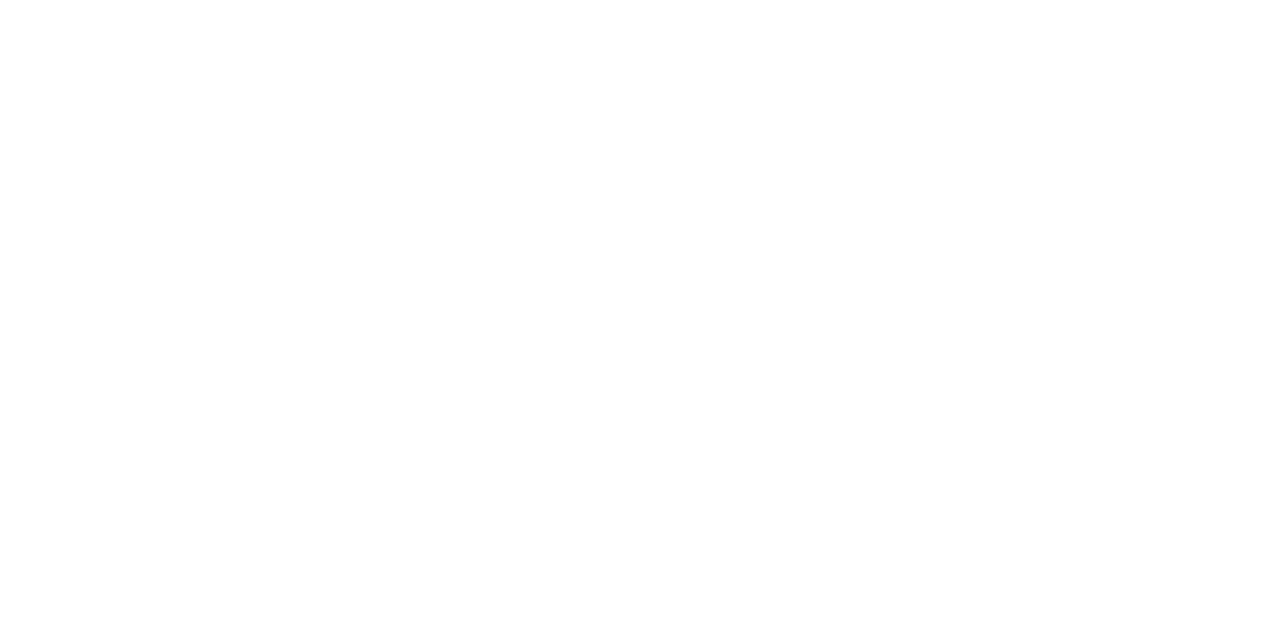
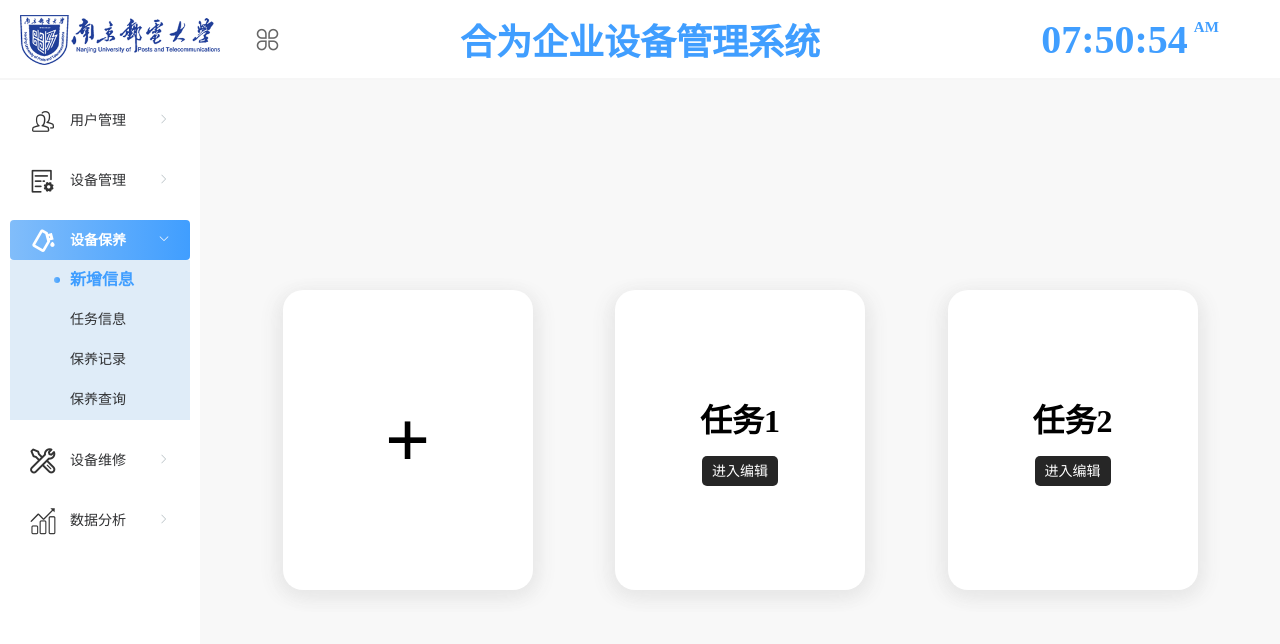
Before and after one commit to NJR10byh/HeWei-NanJing, a Vue app: page /#/addTask in a window 1280 px wide. Shown: the top 644 px of the page. Built offline with nearby package versions, Linux system fonts and the light colour scheme.

Commit message:
Add files via upload

```diff
--- /dev/null
+++ b/src/DeviceMaintenance/AddTask.vue
@@ -0,0 +1,122 @@
+<template>
+  <div class="container">
+    <div class="add">
+      <div class="content">
+        <h2 style="font-size:5em">+</h2>
+      </div>
+    </div>
+    <div class="card" v-for="(item,index) in taskData" :key="index">
+      <div class="content">
+        <h2>{{item.taskName}}</h2>
+        <el-button class="Btn" @click="showInfo(index)">进入编辑</el-button>
+      </div>
+    </div>
+  </div>
+</template>
+
+<script>
+export default {
+  name: "AddTask",
+  data(){
+    return{
+      taskData:[
+        {
+          taskName:"任务1"
+        },
+        {
+          taskName:"任务2"
+        }
+      ],
+    };
+  },
+  methods:{
+    showInfo(index){
+      console.log(index);
+      this.$router.push({
+        path: "/addTaskInside",
+        query: index,
+      });
+    }
+  }
+}
+</script>
+
+<style lang="scss">
+.container{
+  display: flex;
+  justify-content: space-evenly;
+  align-items: center;
+  flex-wrap: wrap;
+  transition: 0.5s;
+  /*border: 1px solid red;*/
+  .add{
+    cursor: pointer;
+  }
+  .card,.add{
+    position: relative;
+    width: 250px;
+    height: 300px;
+    border-radius: 20px;
+    background: #fff;
+    transition: 0.5s;
+    box-shadow: 5px 5px 20px rgb(231, 231, 231),
+      -5px 5px 20px rgb(231, 231, 231);
+    .content{
+      position: absolute;
+      top: 0;
+      left: 0;
+      width: 100%;
+      height: 100%;
+      display: flex;
+      flex-direction: column;
+      justify-content: center;
+      align-items: center;
+      transition: 0.5s;
+      h2{
+        font-size: 2em;
+      }
+      .Btn{
+        margin-top: 15px;
+        padding: 8px 10px;
+        background: #262626;
+        color: #fff;
+        border: 0;
+        border-radius: 5px;
+      }
+    }
+  }
+}
+.container:hover {
+  .add{
+    transform: scale(.8);
+    background: #000;
+    .content{
+      color: #fff;
+    }
+  }
+  .add:hover{
+    transform: scale(1);
+  }
+  .card {
+    filter: blur(5px);
+    transform: scale(.8);
+    box-shadow: 5px 5px 20px rgb(231, 231, 231),
+    -5px 5px 20px rgb(231, 231, 231);
+  }
+  .card:hover {
+    filter: blur(0px);
+    transform: scale(1);
+    background: #000;
+    box-shadow: 5px 5px 20px rgb(231, 231, 231),
+    -5px 5px 20px rgb(231, 231, 231);
+    .content{
+      color: #fff;
+      .Btn{
+        background: #409eff;
+        border-radius: 5px;
+      }
+    }
+  }
+}
+
+</style>
--- a/src/DeviceManager/AddDevice.vue
+++ b/src/DeviceManager/AddDevice.vue
@@ -244,6 +244,12 @@ export default {
     // 新增额外字段
     SubmitNewExtraInfo(Info) {
       let that = this;
+      console.log(Info);
+      if (Info.name == "" || Info.type == undefined) {
+        this.$alert("请将基本信息填写完整！", "提示", {
+          confirmButtonText: "确定",
+        });
+      } else {
         axios
           .post("http://47.102.214.37:8080/device/info-field", {
             name: Info.name,
@@ -269,6 +275,7 @@ export default {
               that.dialogFormVisible = false;
             }
           });
+      }
     },
     // 批量删除字段
     delectExtraInfo() {
@@ -279,7 +286,7 @@ export default {
         });
       } else {
         that
-          .$confirm("删除后无法更改, 是否确定?", "提示", {
+          .$confirm("现有的设备中属于该字段的所有信息都会被删除, \n是否确定?", "提示", {
             confirmButtonText: "确定",
             cancelButtonText: "取消",
             type: "warning",
@@ -310,10 +317,7 @@ export default {
             });
           })
           .catch(() => {
-            this.$message({
-              type: "info",
-              message: "已取消删除",
-            });
+            this.$message.info("已取消删除");
           });
       }
     },
--- a/src/DeviceManager/DeviceInformation.vue
+++ b/src/DeviceManager/DeviceInformation.vue
@@ -13,16 +13,12 @@
             class="Add-btn"
             icon="el-icon-refresh"
             @click="refreshDevice"
-            >刷新列表</el-button
-          >
+            >刷新列表
+          </el-button>
         </div>
         <div class="oper-btns-right">
-          <el-button class="bigdel-btn" icon="el-icon-delete" @click="delectAll"
-            >批量删除</el-button
-          >
-          <el-button class="clear-btn" icon="el-icon-delete" @click="Clear"
-            >清空</el-button
-          >
+          <el-button class="bigdel-btn" icon="el-icon-delete" @click="delectAll">批量删除</el-button>
+          <el-button class="clear-btn" icon="el-icon-delete" @click="Clear">清空</el-button>
         </div>
       </div>
       <!-- table -->
@@ -65,7 +61,7 @@
           </template>
         </el-table-column>
         <el-table-column type="selection" width="50"></el-table-column>
-        <el-table-column prop="id" label="ID" width="45"></el-table-column>
+        <el-table-column prop="id" label="ID" width="60"></el-table-column>
         <el-table-column
           prop="name"
           label="设备名称"
@@ -167,12 +163,12 @@ export default {
   },
   methods: {
     // id排序
-    sortid() {
-      for (let i = 0; i < this.tableData.length; i++) {
-        const element = this.tableData[i];
-        element.id = i + 1;
-      }
-    },
+    // sortid() {
+    //   for (let i = 0; i < this.tableData.length; i++) {
+    //     const element = this.tableData[i];
+    //     element.id = i + 1;
+    //   }
+    // },
     // 搜索
     //单选框选中数据
     handleDetailSelectionChange(selection) {
@@ -403,7 +399,7 @@ export default {
     // 获取所有附加字段
     axios.get("http://47.102.214.37:8080/device/info-field").then((res) => {
       console.log(res.data);
-      for (var i = 0; i < res.data.length; i++) {
+      for (let i = 0; i < res.data.length; i++) {
         let obj = {};
         obj.lable = res.data[i].name;
         obj.width = "120";
@@ -414,7 +410,7 @@ export default {
     // 获取所有设备
     axios.get("http://47.102.214.37:8080/device?page=0&size=10").then((res) => {
       that.total = res.data.totalElements;
-      for (var i = 0; i < res.data.content.length; i++) {
+      for (let i = 0; i < res.data.content.length; i++) {
         let obj = {};
         obj.id = res.data.content[i].id;
         obj.name = res.data.content[i].name;
@@ -422,7 +418,7 @@ export default {
         obj.type = res.data.content[i].type;
         obj.deviceNo = res.data.content[i].deviceNo;
         if (res.data.content[i].extra.length != 0) {
-          for (var j = 0; j < res.data.content[i].extra.length; j++) {
+          for (let j = 0; j < res.data.content[i].extra.length; j++) {
             obj[res.data.content[i].extra[j].field.id] =
               res.data.content[i].extra[j].value;
           }
--- a/src/components/Home.vue
+++ b/src/components/Home.vue
@@ -110,16 +110,21 @@ export default {
           children: [
             {
               id: 30,
+              authName: "新增信息",
+              path: "addTask",
+            },
+            {
+              id: 31,
               authName: "任务信息",
               path: "taskInformation",
             },
             {
-              id: 31,
+              id: 32,
               authName: "保养记录",
               path: "maintenanceNotes",
             },
             {
-              id: 32,
+              id: 33,
               authName: "保养查询",
               path: "searchMaintenance",
             },
```
Also changed, not shown: src/DeviceMaintenance/AddTaskInside.vue (added, +13 -0 lines), src/router/router.js (+14 -1 lines), 6 other files (tests, documents, lock files or other folders). Lines whose indentation alone changed are shown as unchanged.
